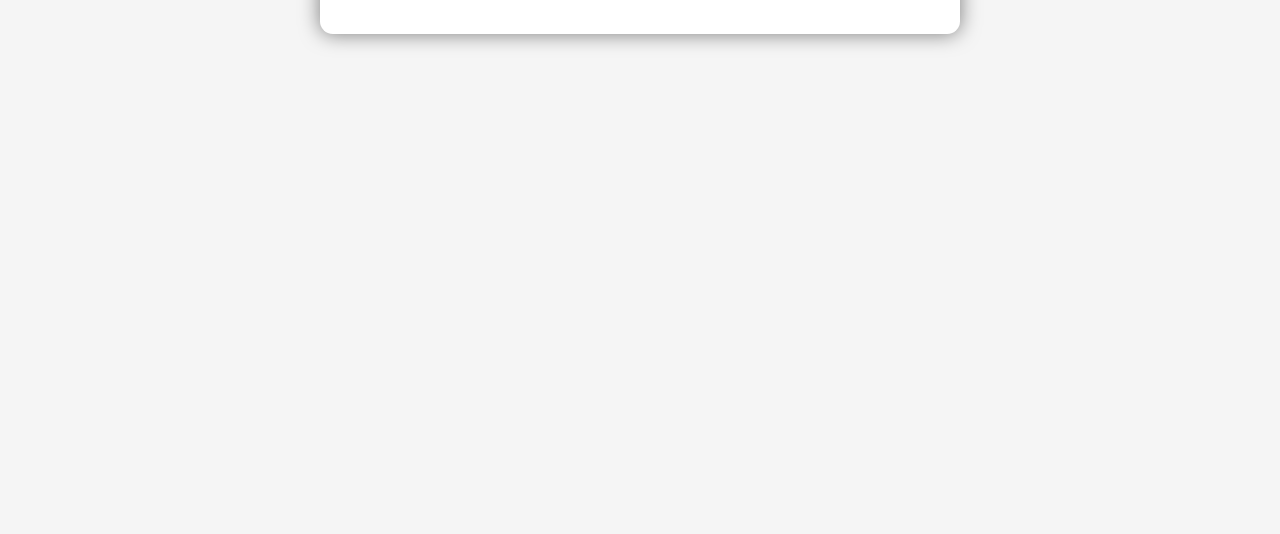
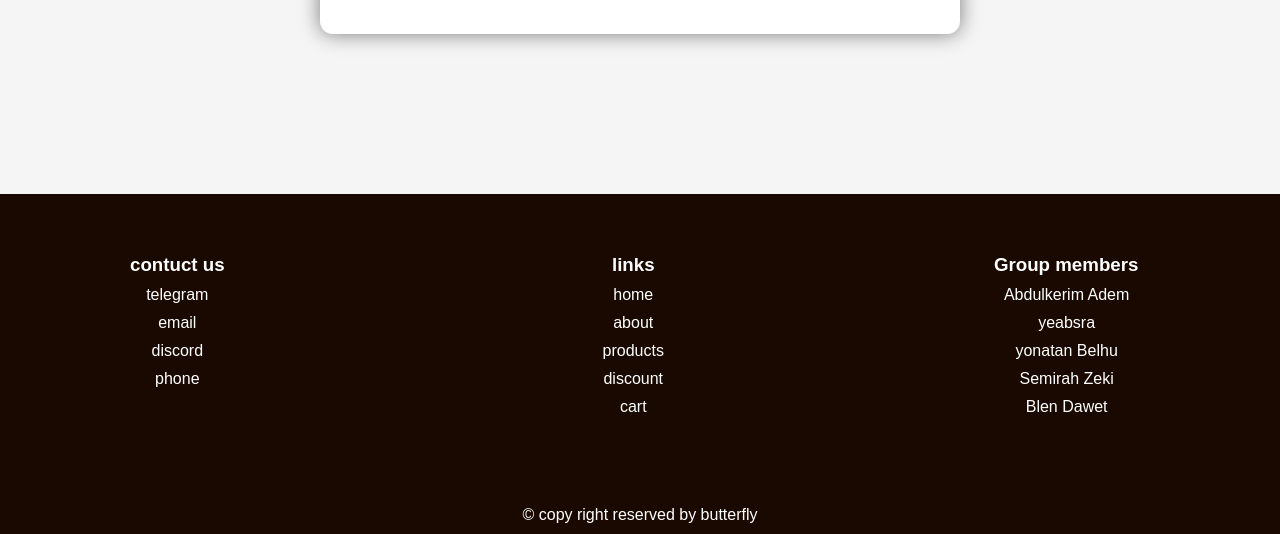
Before and after one commit to AbdulkerimA/butterfly, a PHP site: page /Pay/Payment.html in a window 1280 px wide. Shown: the part 709-1243 px from the top of the page. Before the commit the page ends 756 px from the top, so only its background shows below. Run offline with PHP 8.4, Linux system fonts and the light colour scheme.

Commit message:
footer added

```diff
--- a/code/Pay/Payment.html
+++ b/code/Pay/Payment.html
@@ -67,6 +67,46 @@
         </form>
 
     </div>
+
+    <footer>
+        <div id="top">
+            <div id="contact">
+                <h3>contuct us</h3>
+                <ul>
+                     <a href="">telegram</a>
+                     <a href="">email</a>
+                     <a href="">discord</a>
+                     <a href="">phone</a>
+                </ul>
+            </div>
+
+            <div id="links">
+                <h3> links </h3>
+                <ul>
+                     <a href="../index.html">home</a>
+                     <a href="../index.html#sect3">about</a>
+                     <a href="../index.html#sec6">products</a>
+                     <a href="../index.html#sec2">discount</a>
+                     <a href="./../products/product.html">cart</a>
+                </ul>
+            </div>
+
+            <div id="Group_members">
+                <h3> Group members </h3>
+
+                     <a href="">Abdulkerim Adem</a>
+                     <a href="">yeabsra </a>
+                     <a href="">yonatan Belhu</a>
+                     <a href="">Semirah Zeki</a>
+                     <a href="">Blen Dawet</a>
+            </div>
+        </div>
+
+        <div id="bottom">
+            <p>&copy copy right reserved by butterfly</p>
+        </div>
+    </footer>
+
 <script src="./payapp.js"></script>
 </body>
 
--- a/code/Pay/style.css
+++ b/code/Pay/style.css
@@ -122,3 +122,53 @@ button:hover{
   cursor: pointer;
   background: brown;
 }
+
+
+ footer {
+  background-color: #1a0900;
+  color: white;
+  padding: 10px;
+  display: flex;
+  flex-direction: column;
+  margin-top: 20vh;
+}
+ footer #top {
+  display: flex;
+  padding: 50px 40px;
+}
+ footer #top a {
+  margin: 10px;
+  display: block;
+  text-decoration: none;
+  font-family: sans-serif;
+  color: white;
+  text-align: center;
+}
+ footer #top h3 {
+  font-family: sans-serif;
+  margin-bottom: 5px;
+}
+ footer #top #contact {
+  font-family: Arial, Helvetica, sans-serif;
+  color: white;
+  position: relative;
+  left: 10vh;
+}
+ footer #top #links {
+  position: relative;
+  left: 35vw;
+}
+ footer #top #links h3 {
+  display: flex;
+  justify-content: center;
+}
+ footer #top #Group_members {
+  position: relative;
+  left: 60vw;
+}
+ footer #bottom {
+  margin-top: 30px;
+  display: flex;
+  justify-content: center;
+  font-family: sans-serif;
+}
```
